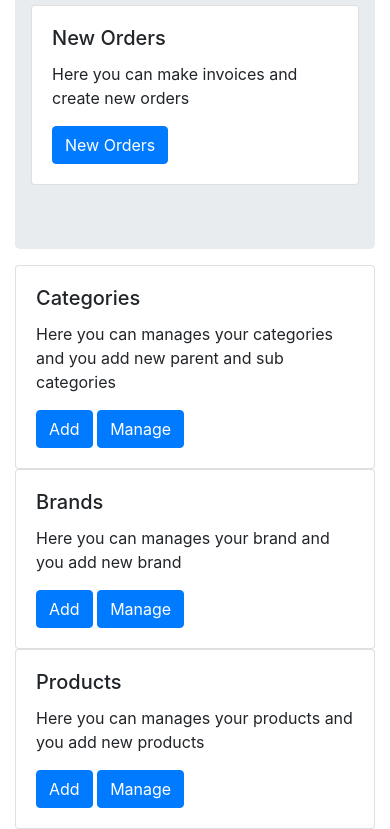
After one commit to RachmanForniandi/proinventory, a PHP site: page /dashboard.php in a window 390 px wide. The commit adds this page. Shown: the part 809-1638 px from the top of the page. Run offline with PHP 8.4, Linux system fonts and the light colour scheme; some libraries are stand-ins or nearby versions.

Commit message:
make responsive dashboard admin

```diff
--- /dev/null
+++ b/public_html/dashboard.php
@@ -0,0 +1,94 @@
+<!DOCTYPE html>
+<html>
+<head>
+	<meta charset="utf-8">
+    <meta name="viewport" content="width=device-width, initial-scale=1, shrink-to-fit=no">
+	<title>Inventory Pro Management System</title>
+	<script src="https://ajax.googleapis.com/ajax/libs/jquery/3.3.1/jquery.min.js"></script>
+	<script src="https://cdnjs.cloudflare.com/ajax/libs/popper.js/1.12.9/umd/popper.min.js" integrity="sha384-ApNbgh9B+Y1QKtv3Rn7W3mgPxhU9K/ScQsAP7hUibX39j7fakFPskvXusvfa0b4Q" crossorigin="anonymous"></script>
+	<script src="https://maxcdn.bootstrapcdn.com/bootstrap/4.0.0/js/bootstrap.min.js" integrity="sha384-JZR6Spejh4U02d8jOt6vLEHfe/JQGiRRSQQxSfFWpi1MquVdAyjUar5+76PVCmYl" crossorigin="anonymous"></script>
+	<link rel="stylesheet" href="https://maxcdn.bootstrapcdn.com/bootstrap/4.0.0/css/bootstrap.min.css" integrity="sha384-Gn5384xqQ1aoWXA+058RXPxPg6fy4IWvTNh0E263XmFcJlSAwiGgFAW/dAiS6JXm" crossorigin="anonymous">
+	<link rel="stylesheet" type="text/css" href="https://maxcdn.bootstrapcdn.com/font-awesome/4.7.0/css/font-awesome.min.css">
+	<script type="text/javascript" src="./js/main.js"></script>
+</head>
+<body>
+
+	<!--for navbar header-->
+	<?php include_once("./templates/header.php"); ?>
+	</br></br>
+
+
+	<div class="container">
+		<div class="row">
+			<div class="col-md-4">
+				<div class="card mx-auto">
+				  <img class="card-img-top mx-auto" style="width: 60%;" src="./images/user_xxl.png" alt="Card image cap">
+					  <div class="card-body">
+						    <h4 class="card-title">Profile Info</h4>
+						    <p class="card-text">Rachman Forniandi</p>
+						    <p class="card-text">Admin</p>
+						    <p class="card-text">Last Login: xxxx-xx-xx</p>
+						    <a href="#" class="btn btn-primary"><i class="fa fa-edit">&nbsp;</i>Edit Profile</a>
+					  </div>
+				</div>
+			</div>
+			<div class="col-md-8">
+				<div class="jumbotron" style="width: 100%; height: 100%;">
+					<h1>Welcome Admin,</h1>
+					<div class="row">
+						<div class="col-sm-6">
+							<iframe src="http://free.timeanddate.com/clock/i63fm5z1/n108/szw160/szh160/hoc000/hbw2/hfceee/cf100/hncccc/fdi76/mqc000/mql10/mqw4/mqd98/mhc000/mhl10/mhw4/mhd98/mmc000/mml10/mmw1/mmd98" frameborder="0" width="160" height="160"></iframe>
+						</div>
+						<div class="col-sm-6">
+							<div class="card">
+						      <div class="card-body">
+							        <h5 class="card-title">New Orders</h5>
+							        <p class="card-text">Here you can make invoices and create new orders</p>
+							        <a href="#" class="btn btn-primary">New Orders</a>
+						      </div>
+						    </div>
+						</div>
+					</div>
+				</div>
+			</div>
+		</div>
+	</div>
+	<p></p>
+	<p></p>
+	<div class="container">
+		<div class="row">
+			<div class="col-md-4">
+				<div class="card">
+					<div class="card-body">
+						<h5 class="card-title">Categories</h5>
+							<p class="card-text">Here you can manages your categories and you add new parent and sub categories </p>
+							<a href="#" class="btn btn-primary">Add</a>
+							<a href="#" class="btn btn-primary">Manage</a>
+					</div>
+				</div>
+			</div>
+			<div class="col-md-4">
+				<div class="card">
+					<div class="card-body">
+						<h5 class="card-title">Brands</h5>
+							<p class="card-text">Here you can manages your brand and you add new brand</p>
+							<a href="#" class="btn btn-primary">Add</a>
+							<a href="#" class="btn btn-primary">Manage</a>
+					</div>
+				</div>
+			</div>
+			<div class="col-md-4">
+				<div class="card">
+					<div class="card-body">
+						<h5 class="card-title">Products</h5>
+							<p class="card-text">Here you can manages your products and you add new products</p>
+							<a href="#" class="btn btn-primary">Add</a>
+							<a href="#" class="btn btn-primary">Manage</a>
+					</div>
+				</div>
+			</div>
+		</div>
+	</div>
+
+</body>
+</html>
--- a/public_html/index.php
+++ b/public_html/index.php
@@ -41,7 +41,5 @@
 		</div>
 	</div>
 
-
-
 </body>
 </html>
```
Also changed, not shown: public_html/images/user_xxl.png (added).
